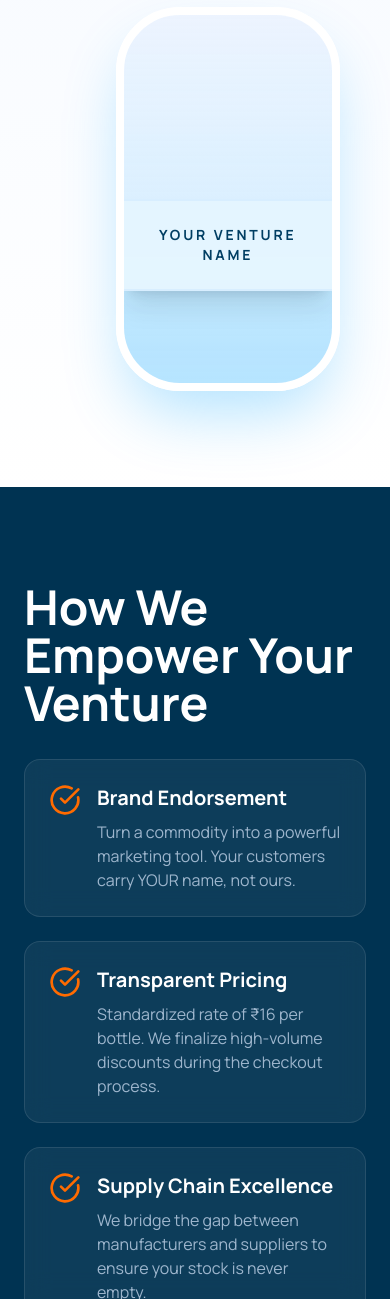
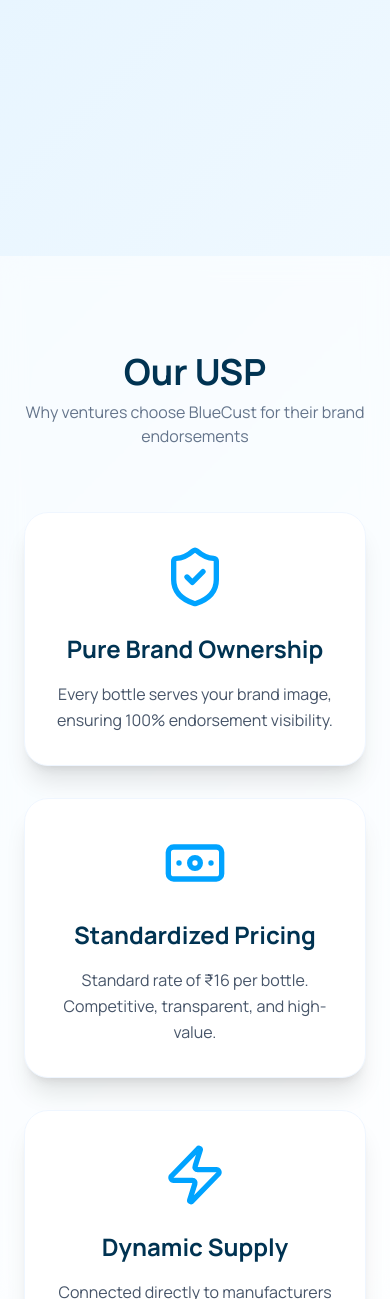
Before and after one commit to Aryyan7385/bluecust_frontend, a React (Create React App) app: page / in a window 390 px wide. Shown: the part 701-2000 px from the top of the page. Built offline with nearby package versions, Linux system fonts and the light colour scheme.

Commit message:
Update LandingPage.js

```diff
--- a/src/pages/LandingPage.js
+++ b/src/pages/LandingPage.js
@@ -1,142 +1,78 @@
-import { BrandedBottle } from '../components/ui/BrandedBottle';
-import React, { useState, useEffect } from 'react';
+import React from 'react';
 import { motion } from 'framer-motion';
 import { useNavigate } from 'react-router-dom';
-import { Droplet, Award, TrendingUp, Users, Phone, Mail, ArrowRight, MessageSquare, CheckCircle } from 'lucide-react';
+import { Droplet, ShieldCheck, Zap, Banknote, ArrowRight } from 'lucide-react';
 import { Button } from '../components/ui/button';
-import { Input } from '../components/ui/input';
-import { Textarea } from '../components/ui/textarea';
 import { useAuth } from '../App';
-import { toast } from 'sonner';
 
 const LandingPage = () => {
   const navigate = useNavigate();
   const { user } = useAuth();
-  const [queryForm, setQueryForm] = useState({ name: '', email: '', message: '' });
 
-  const handleQuerySubmit = (e) => {
-    e.preventDefault();
-    toast.success("Query sent successfully! Aryan's team will contact you soon.");
-    setQueryForm({ name: '', email: '', message: '' });
+  const fadeInUp = {
+    hidden: { opacity: 0, y: 20 },
+    visible: { opacity: 1, y: 0 }
   };
 
   return (
-    <div className="min-h-screen bg-[#F8FAFC]">
-      {/* Navigation */}
-      <nav className="fixed top-0 w-full z-50 backdrop-blur-md bg-white/70 border-b border-blue-100">
-        <div className="max-w-7xl mx-auto px-6 py-4 flex items-center justify-between">
+    <div className="min-h-screen bg-gradient-to-br from-primary-50 via-white to-blue-50">
+      <nav className="fixed top-0 w-full z-50 backdrop-blur-lg bg-white/80 border-b border-slate-200/50 px-6 py-4 flex items-center justify-between">
         <div className="flex items-center space-x-2">
-            <Droplet className="w-8 h-8 text-primary" />
+          <Droplet className="w-8 h-8 text-primary-500" />
           <span className="text-2xl font-syne font-bold text-primary-900">BlueCust</span>
         </div>
         <div className="flex items-center space-x-4">
           {user ? (
-              <Button onClick={() => navigate(user.is_admin ? '/admin' : '/dashboard')} className="rounded-full bg-primary text-white font-bold px-8">Dashboard</Button>
+            <Button onClick={() => navigate('/dashboard')} className="rounded-full bg-primary text-white font-bold px-8">Dashboard</Button>
           ) : (
             <Button onClick={() => navigate('/login')} variant="ghost" className="text-primary-900 font-bold">Login</Button>
           )}
-            <Button onClick={() => navigate('/register')} className="rounded-full bg-secondary-accent text-white font-bold px-8 shadow-lg shadow-orange-200">Get Started</Button>
-          </div>
+          <Button onClick={() => navigate('/register')} className="rounded-full bg-gradient-to-r from-primary-500 to-cyan-400 text-white font-bold px-8 shadow-lg">Get Started</Button>
         </div>
       </nav>
 
-      {/* Hero & Dynamic Bottle Section */}
-      <section className="pt-32 pb-24 px-6 overflow-hidden bg-gradient-to-b from-blue-50 to-white">
-        <div className="max-w-7xl mx-auto grid md:grid-cols-2 gap-12 items-center">
-          <motion.div initial={{ opacity: 0, x: -30 }} animate={{ opacity: 1, x: 0 }}>
-            <h1 className="text-6xl lg:text-7xl font-syne font-black text-primary-900 leading-[1.1] mb-6">
-              Build Your Brand <br/>
-              <span className="text-primary italic">One Bottle </span>
-              at a Time
+      {/* Restore Original Hero */}
+      <section className="pt-32 pb-24 px-6 relative overflow-hidden text-center md:text-left">
+        <div className="max-w-7xl mx-auto grid md:grid-cols-2 gap-12 items-center relative z-10">
+          <motion.div initial="hidden" animate="visible" variants={fadeInUp}>
+            <h1 className="text-5xl lg:text-7xl font-syne font-bold text-primary-900 leading-tight mb-6">
+              Build Your Brand <span className="block bg-gradient-to-r from-secondary-900 to-primary-500 bg-clip-text text-transparent">One Bottle at a Time</span>
             </h1>
-            <p className="text-xl text-slate-600 mb-8 leading-relaxed">
-              Stop promoting generic brands. We help ventures claim their identity through custom branding and premium hydration.
-            </p>
-            <div className="flex items-center space-x-4">
-               <div className="p-4 bg-white rounded-2xl shadow-xl border border-blue-50">
-                  <p className="text-sm text-slate-500 font-bold uppercase tracking-wider">Starting From</p>
-                  <p className="text-4xl font-black text-secondary-accent">₹16.00</p>
-               </div>
-               <Button onClick={() => navigate('/register')} className="h-16 px-10 rounded-2xl bg-primary text-white text-lg font-bold shadow-2xl shadow-blue-200">Start Branding <ArrowRight className="ml-2"/></Button>
-            </div>
+            <p className="text-lg text-slate-600 mb-8 max-w-lg">Stop promoting other brands. Claim your identity with custom hydration solutions for your hotel or restaurant.</p>
+            <Button onClick={() => navigate('/register')} className="rounded-full bg-primary text-white font-bold px-8 py-6 text-lg shadow-xl">Start Branding Now <ArrowRight className="ml-2"/></Button>
           </motion.div>
-
-          {/* DYNAMIC BOTTLE MOCKUP */}
-          <motion.div animate={{ y: [0, -20, 0] }} transition={{ duration: 4, repeat: Infinity }} className="relative flex justify-center">
-             <div className="w-56 h-96 bg-gradient-to-b from-blue-100/40 to-primary/20 rounded-[4rem] border-8 border-white shadow-[0_32px_64px_-12px_rgba(0,163,255,0.3)] relative overflow-hidden backdrop-blur-sm">
-                <div className="absolute top-1/2 left-0 w-full bg-white/95 py-6 shadow-xl border-y-2 border-blue-50 flex items-center justify-center">
-                   <span className="text-primary-900 font-syne font-black text-sm uppercase tracking-[0.2em] text-center px-4">
-                      {user?.business_name || "YOUR VENTURE NAME"}
-                   </span>
-                </div>
-                <div className="absolute bottom-0 w-full h-1/2 bg-primary/10 animate-pulse" />
-             </div>
+          <motion.div initial={{ opacity: 0, scale: 0.8 }} animate={{ opacity: 1, scale: 1 }}>
+            <img src="https://images.unsplash.com/photo-1638688569176-5b6db19f9d2a?auto=format&fit=crop&q=80&w=800" alt="Mockup" className="w-full rounded-3xl shadow-2xl animate-float" />
           </motion.div>
         </div>
       </section>
 
-      {/* USP Section (Replacing Meet Founder) */}
-      <section className="py-24 px-6 bg-primary-900">
+      {/* NEW: Our USP Section (Discarded Founder Section) */}
+      <section className="py-24 px-6 bg-white/60 backdrop-blur-md">
         <div className="max-w-7xl mx-auto">
-          <div className="grid md:grid-cols-2 gap-16 items-center">
-            <div className="space-y-8">
-              <h2 className="text-5xl font-syne font-bold text-white mb-4">How We Empower Your Venture</h2>
-              <div className="space-y-6">
+          <div className="text-center mb-16">
+            <h2 className="text-4xl font-syne font-bold text-primary-900">Our USP</h2>
+            <p className="text-slate-500 mt-2">Why ventures choose BlueCust for their brand endorsements</p>
+          </div>
+          <div className="grid md:grid-cols-3 gap-8">
             {[
-                  { title: "Brand Endorsement", desc: "Turn a commodity into a powerful marketing tool. Your customers carry YOUR name, not ours." },
-                  { title: "Transparent Pricing", desc: "Standardized rate of ₹16 per bottle. We finalize high-volume discounts during the checkout process." },
-                  { title: "Supply Chain Excellence", desc: "We bridge the gap between manufacturers and suppliers to ensure your stock is never empty." }
-                ].map((usp, i) => (
-                  <div key={i} className="flex space-x-4 p-6 rounded-2xl bg-white/5 border border-white/10 backdrop-blur-md">
-                    <CheckCircle className="w-8 h-8 text-secondary-accent shrink-0" />
-                    <div>
-                      <h3 className="text-xl font-bold text-white mb-2">{usp.title}</h3>
-                      <p className="text-blue-100/70">{usp.desc}</p>
-                    </div>
+              { icon: ShieldCheck, title: "Pure Brand Ownership", desc: "Every bottle serves your brand image, ensuring 100% endorsement visibility." },
+              { icon: Banknote, title: "Standardized Pricing", desc: "Standard rate of ₹16 per bottle. Competitive, transparent, and high-value." },
+              { icon: Zap, title: "Dynamic Supply", desc: "Connected directly to manufacturers to ensure your stock never runs dry." }
+            ].map((item, i) => (
+              <div key={i} className="p-8 bg-white rounded-3xl shadow-xl border border-blue-50 text-center hover:scale-105 transition-all">
+                <item.icon className="w-16 h-16 text-primary-500 mx-auto mb-6" />
+                <h3 className="text-2xl font-bold text-primary-900 mb-4">{item.title}</h3>
+                <p className="text-slate-600 leading-relaxed">{item.desc}</p>
               </div>
             ))}
           </div>
-              <div className="pt-8 border-t border-white/10">
-                <p className="text-2xl font-syne text-white italic">"Driving identity through hydration."</p>
-                <p className="mt-2 text-primary font-bold">Aryan Singh — Founder, Director NextGenTech</p>
-              </div>
-            </div>
-            <div className="bg-white/5 rounded-[3rem] p-4 border border-white/10">
-              <img src="https://images.unsplash.com/photo-1602143302326-19220c2a742b?auto=format&fit=crop&q=80&w=800" className="rounded-[2.5rem] shadow-2xl" alt="Branding" />
-            </div>
+          <div className="mt-20 text-center border-t border-blue-100 pt-10">
+             <p className="text-xl font-syne font-bold text-primary-600">Aryan Singh — Founder | Director NextGenTech</p>
           </div>
         </div>
       </section>
-
-      {/* Connect With Us Form */}
-      <section id="contact" className="py-24 px-6 bg-white">
-        <div className="max-w-5xl mx-auto">
-          <div className="bg-gradient-to-br from-blue-50 to-white rounded-[3rem] p-12 border border-blue-100 shadow-2xl grid md:grid-cols-2 gap-12">
-            <div>
-              <MessageSquare className="w-16 h-16 text-primary mb-6" />
-              <h2 className="text-4xl font-syne font-bold text-primary-900 mb-4">Let's Talk Business</h2>
-              <p className="text-lg text-slate-600 mb-8">Have questions about bulk orders or custom stickers? Drop us a query and we'll reach out within 24 hours.</p>
-              <div className="space-y-4">
-                <div className="flex items-center space-x-3 text-primary-900 font-bold"><Phone className="w-5 h-5"/> <span>+91 7385751471</span></div>
-                <div className="flex items-center space-x-3 text-primary-900 font-bold"><Mail className="w-5 h-5"/> <span>aryanrajput7385@gmail.com</span></div>
-              </div>
-            </div>
-            <form onSubmit={handleQuerySubmit} className="space-y-4">
-              <Input placeholder="Full Name" value={queryForm.name} onChange={(e)=>setQueryForm({...queryForm, name: e.target.value})} required className="h-14 rounded-2xl bg-white border-blue-100" />
-              <Input type="email" placeholder="Business Email" value={queryForm.email} onChange={(e)=>setQueryForm({...queryForm, email: e.target.value})} required className="h-14 rounded-2xl bg-white border-blue-100" />
-              <Textarea placeholder="How can we help your brand?" value={queryForm.message} onChange={(e)=>setQueryForm({...queryForm, message: e.target.value})} required className="rounded-2xl bg-white border-blue-100" rows={5} />
-              <Button type="submit" className="w-full h-16 rounded-2xl bg-primary text-white font-bold text-lg shadow-xl shadow-blue-100">Send Query</Button>
-            </form>
-          </div>
-        </div>
-      </section>
-
-      <footer className="py-12 bg-slate-900 text-white text-center">
-         <p className="font-syne font-bold text-2xl mb-2 text-primary">BlueCust</p>
-         <p className="text-slate-400">© 2026 BlueCust. Aryan Singh Enterprises.</p>
-      </footer>
     </div>
   );
 };
-
 export default LandingPage;
```
Lines whose indentation alone changed are shown as unchanged.
